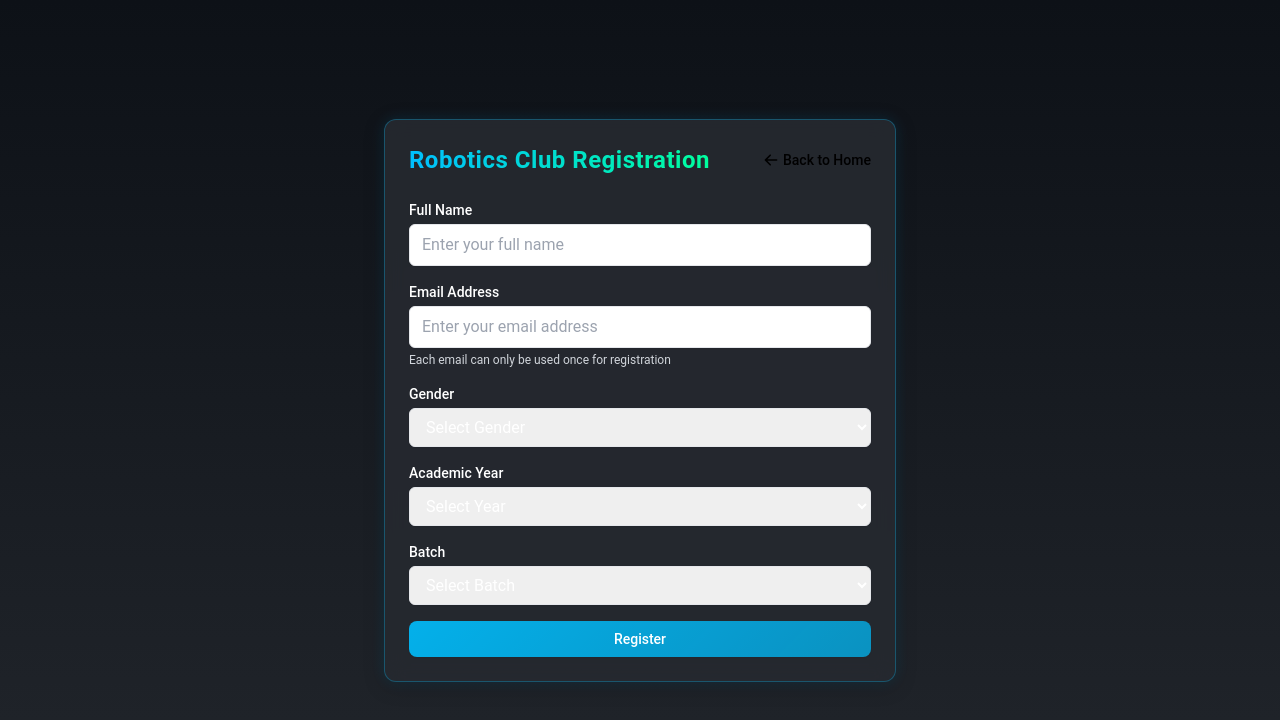
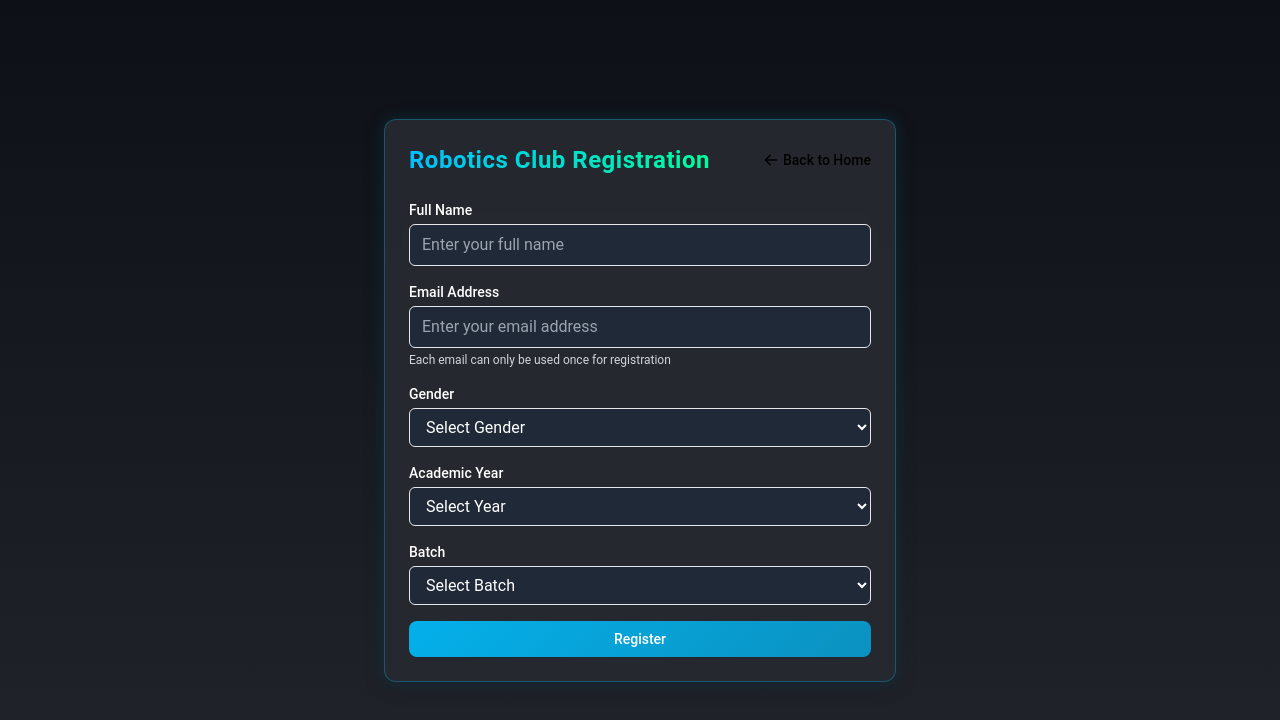
Before and after one commit to suvendukungfu/check_in, a React (Vite) app: page /register in a window 1280 px wide. Shown: the top 720 px of the page. Built offline with nearby package versions, Linux system fonts and the light colour scheme; no server answers.

Commit message:
Fix registration page UI colors and contrast

```diff
--- a/src/index.css
+++ b/src/index.css
@@ -26,12 +26,24 @@ body {
 
 /* Robotics-themed components */
 .robotics-card {
-  background: rgba(var(--card-bg), 0.9);
+  background: rgba(var(--card-bg), 0.95);
   border: 1px solid rgba(var(--primary-color), 0.3);
   border-radius: 0.75rem;
   box-shadow: 0 4px 20px rgba(0, 0, 0, 0.25),
               0 0 15px rgba(var(--primary-color), 0.15);
   backdrop-filter: blur(10px);
+}
+
+/* Ensure form elements have proper contrast */
+.robotics-card input,
+.robotics-card select {
+  background-color: rgb(31, 41, 55) !important;
+  color: white !important;
+}
+
+.robotics-card option {
+  background-color: rgb(31, 41, 55) !important;
+  color: white !important;
 }
 
 .robotics-button {
--- a/src/pages/Register.tsx
+++ b/src/pages/Register.tsx
@@ -120,7 +120,7 @@ export default function Register() {
                 onChange={(e: ChangeEvent<HTMLInputElement>) => setName(e.target.value)}
                 required
                 maxLength={100}
-                className="mt-1 block w-full px-3 py-2 border border-primary/30 bg-dark-surface/50 text-white rounded-md shadow-sm focus:outline-none focus:ring-primary focus:border-primary transition-all duration-300"
+                className="mt-1 block w-full px-3 py-2 border border-primary/30 bg-gray-800 text-white rounded-md shadow-sm focus:outline-none focus:ring-primary focus:border-primary transition-all duration-300"
                 placeholder="Enter your full name"
               />
             </div>
@@ -134,7 +134,7 @@ export default function Register() {
                 onChange={(e: ChangeEvent<HTMLInputElement>) => setEmail(e.target.value)}
                 required
                 maxLength={255}
-                className="mt-1 block w-full px-3 py-2 border border-primary/30 bg-dark-surface/50 text-white rounded-md shadow-sm focus:outline-none focus:ring-primary focus:border-primary transition-all duration-300"
+                className="mt-1 block w-full px-3 py-2 border border-primary/30 bg-gray-800 text-white rounded-md shadow-sm focus:outline-none focus:ring-primary focus:border-primary transition-all duration-300"
                 placeholder="Enter your email address"
               />
               <p className="mt-1 text-xs text-gray-300">
@@ -149,7 +149,7 @@ export default function Register() {
                 value={gender}
                 onChange={(e: ChangeEvent<HTMLSelectElement>) => setGender(e.target.value)}
                 required
-                className="mt-1 block w-full px-3 py-2 border border-primary/30 bg-dark-surface/50 text-white rounded-md shadow-sm focus:outline-none focus:ring-primary focus:border-primary transition-all duration-300"
+                className="mt-1 block w-full px-3 py-2 border border-primary/30 bg-gray-800 text-white rounded-md shadow-sm focus:outline-none focus:ring-primary focus:border-primary transition-all duration-300"
               >
                 <option value="">Select Gender</option>
                 <option value="male">Male</option>
@@ -165,7 +165,7 @@ export default function Register() {
                 value={year}
                 onChange={(e: ChangeEvent<HTMLSelectElement>) => setYear(e.target.value)}
                 required
-                className="mt-1 block w-full px-3 py-2 border border-primary/30 bg-dark-surface/50 text-white rounded-md shadow-sm focus:outline-none focus:ring-primary focus:border-primary transition-all duration-300"
+                className="mt-1 block w-full px-3 py-2 border border-primary/30 bg-gray-800 text-white rounded-md shadow-sm focus:outline-none focus:ring-primary focus:border-primary transition-all duration-300"
               >
                 <option value="">Select Year</option>
                 <option value="1">1st Year</option>
@@ -180,7 +180,7 @@ export default function Register() {
                 value={batch}
                 onChange={(e: ChangeEvent<HTMLSelectElement>) => setBatch(e.target.value)}
                 required
-                className="mt-1 block w-full px-3 py-2 border border-primary/30 bg-dark-surface/50 text-white rounded-md shadow-sm focus:outline-none focus:ring-primary focus:border-primary transition-all duration-300"
+                className="mt-1 block w-full px-3 py-2 border border-primary/30 bg-gray-800 text-white rounded-md shadow-sm focus:outline-none focus:ring-primary focus:border-primary transition-all duration-300"
               >
                 <option value="">Select Batch</option>
                 <option value="ramanujan">Ramanujan</option>
```
